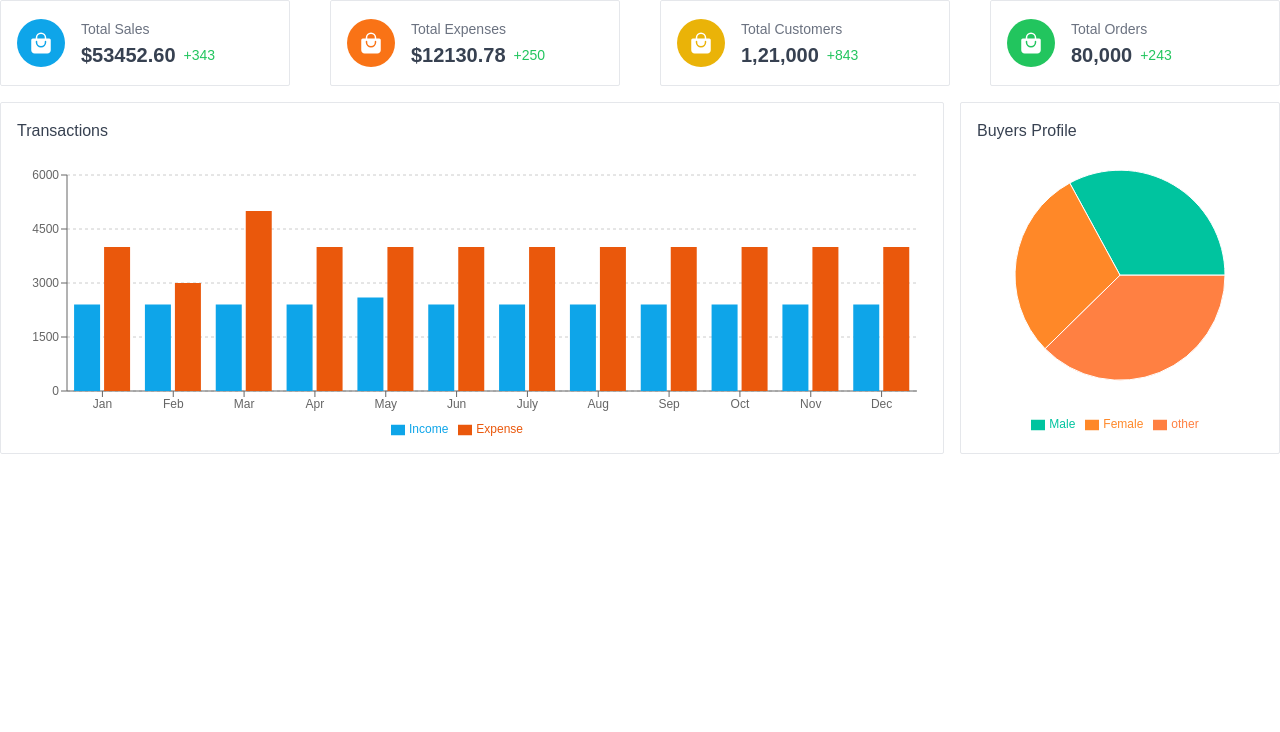
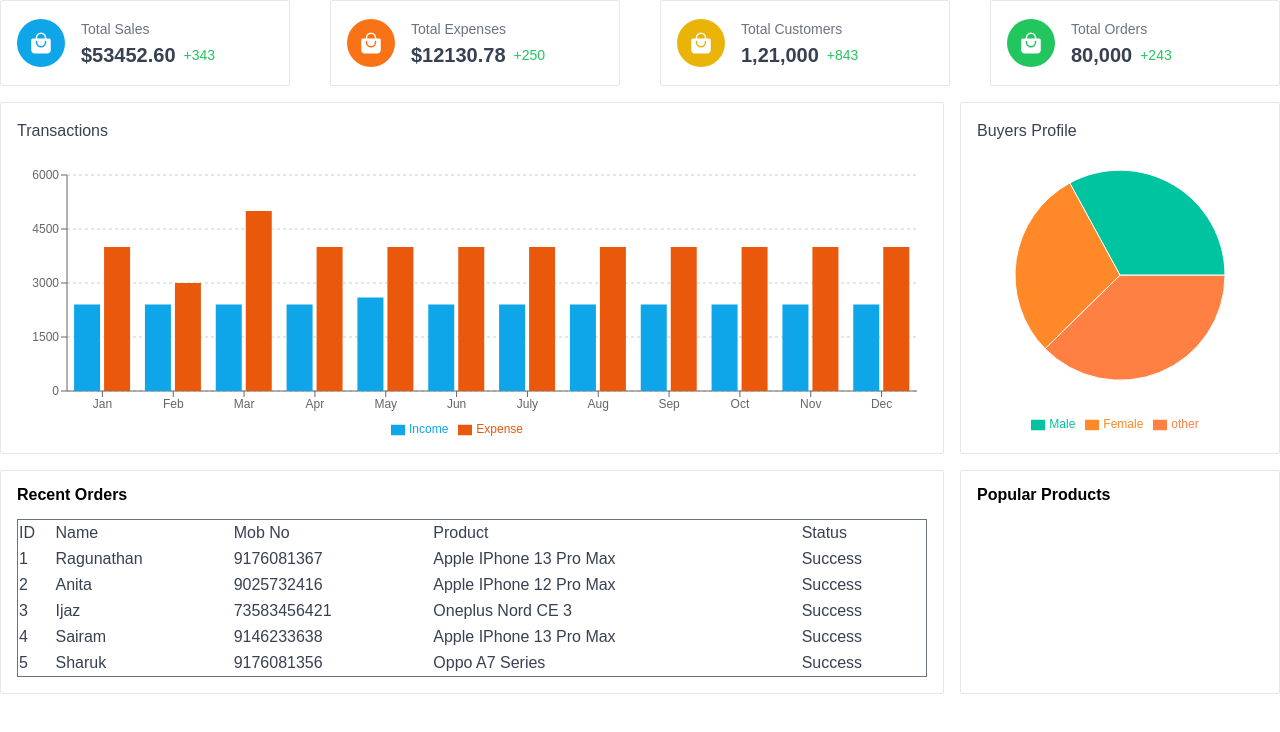
Before and after one commit to Ragu-The-Developer/dashboard, a React (Create React App) app: page /dashboard in a window 1280 px wide. Shown: the top 732 px of the page. Built offline with nearby package versions, Linux system fonts and the light colour scheme.

Commit message:
minor ui update

```diff
--- a/package.json
+++ b/package.json
@@ -18,6 +18,7 @@
     "react-scripts": "5.0.1",
     "react-toast": "^1.0.3",
     "recharts": "^2.8.0",
+    "start": "^5.1.0",
     "tailwind": "^4.0.0",
     "web-vitals": "^2.1.4"
   },
--- /dev/null
+++ b/src/components/popularproducts.jsx
@@ -0,0 +1,12 @@
+import React from 'react'
+
+function popularproducts() {
+  return (
+
+    <div className='bg-white px-4 pt-3 pb-4 rounded-sm border border-gray-200 w-[20rem]'>
+       <strong>Popular Products</strong>
+    </div>
+  )
+}
+
+export default popularproducts
--- /dev/null
+++ b/src/components/recentorders.jsx
@@ -0,0 +1,89 @@
+import React from 'react'
+import { Link } from 'react-router-dom'
+
+const recentOrderData = [
+{
+    id: '1',
+    customer_name: 'Ragunathan',
+    customer_mob: '9176081367',
+    product: 'Apple IPhone 13 Pro Max',
+    order_status: 'Success'
+},
+{
+    id: '2',
+    customer_name: 'Anita',
+    customer_mob: '9025732416',
+    product: 'Apple IPhone 12 Pro Max',
+    order_status: 'Success'
+},
+{
+    id: '3',
+    customer_name: 'Ijaz',
+    customer_mob: '73583456421',
+    product: 'Oneplus Nord CE 3',
+    order_status: 'Success'
+},
+{
+    id: '4',
+    customer_name: 'Sairam',
+    customer_mob: '9146233638',
+    product: 'Apple IPhone 13 Pro Max',
+    order_status: 'Success'
+},
+{
+    id: '5',
+    customer_name: 'Sharuk',
+    customer_mob: '9176081356',
+    product: 'Oppo A7 Series',
+    order_status: 'Success'
+}
+
+]
+
+function recentorders() {
+return (
+    <div className='bg-white px-4 pt-3 pb-4 rounded-sm border border-gray-200 flex-1'>
+    <strong>Recent Orders</strong>
+    <div className='mt-3'>
+        <table className='w-full text-gray-700 border border-gray-500 py-10'>
+            <thead>
+                <tr>
+                    <td>ID</td>
+                    <td>Name</td>
+                    <td>Mob No</td>
+                    <td>Product</td>
+                    <td>Status</td>
+                </tr>
+            </thead>
+
+            <tbody>
+               {recentOrderData.map((order) => (
+
+                 <tr key={order.id}>
+
+                <td>
+                    <Link to={`/order/${order.id}`}>{order.id}</Link>
+                </td>
+
+                <td>
+                    <Link to={`/customer_name/${order.customer_name}`}>{order.customer_name}</Link>
+                </td>
+
+                <td>
+                    <Link to={`/customer_mob/${order.customer_mob}`}>{order.customer_mob}</Link>
+                </td>
+
+                <td>{order.product}</td>
+
+                <td>{order.order_status}</td>
+
+                </tr>
+               ))}
+            </tbody>
+        </table>
+        </div>
+    </div>
+)
+}
+
+export default recentorders
--- a/src/shared/dashboard.jsx
+++ b/src/shared/dashboard.jsx
@@ -2,14 +2,22 @@ import React from 'react'
 import DashboardStatsGrid from '../components/dashboardstatsgrid'
 import TransactionChart from '../components/transactionchart'
 import BuyerProfileChart from '../components/buyerprofilechart'
+import Recentorders from '../components/recentorders'
+import Popularproducts from '../components/popularproducts'
 export default function Dashboard() {
   return (
     <div className='flex flex-col gap-4'>
       <DashboardStatsGrid />
+
       <div className='flex flex-row gap-4 w-full'>
       <TransactionChart />
       <BuyerProfileChart />
       </div>
+
+      <div className='flex flex-row gap-4 w-full'>
+        <Recentorders />
+        <Popularproducts />
+      </div>
     </div>
   )
 }
--- a/src/shared/header.jsx
+++ b/src/shared/header.jsx
@@ -14,7 +14,7 @@ export default function header() {
     <div className="relative">
         <HiOutlineSearch fontSize={20} className='text-gray-400 absolute top-1/2 -translate-y-1/2 left-3'  />
         <input type='text' placeholder='Search'
-         className="text-sm focus:outline-none active:outline-none h-10 w-[24rem] border border-gray-300 rounded-sm
+         className="text-sm focus:outline-none active:outline-none h-10 w-[65rem] border border-gray-300 rounded-sm
            pl-11 pr-4"/>
     </div>
 
@@ -24,7 +24,6 @@ export default function header() {
           <>
             <Popover.Button className={classNames(open && 'bg-gray-100',"flex items-center p-4")}>
 
-               <HiOutlineChatAlt fontSize={24} />
      </Popover.Button>
 
      <Transition
@@ -57,6 +56,7 @@ export default function header() {
 
                <HiOutlineChatAlt fontSize={24} />
                <HiOutlineBell fontSize={24} />
+
      </Popover.Button>
 
      <Transition
--- a/src/shared/layout.jsx
+++ b/src/shared/layout.jsx
@@ -2,6 +2,7 @@ import React from 'react'
 import {Outlet} from 'react-router-dom';
 import Sidebar from '../shared/sidebar';
 import Header from'../shared/header';
+import Dashboard from '../shared/dashboard'
 export const Layout = () => {
   return (
     <div className="flex flex-row bg-neutral-100 h-screen w-screen overflow-hidden">
@@ -11,6 +12,7 @@ export const Layout = () => {
           <Header />
           </div>
         <div className='p-4'>{<Outlet />}</div>
+        <Dashboard />
         </div>
         </div>
   )
```
Also changed, not shown: 1 other file (tests, documents, lock files or other folders).
